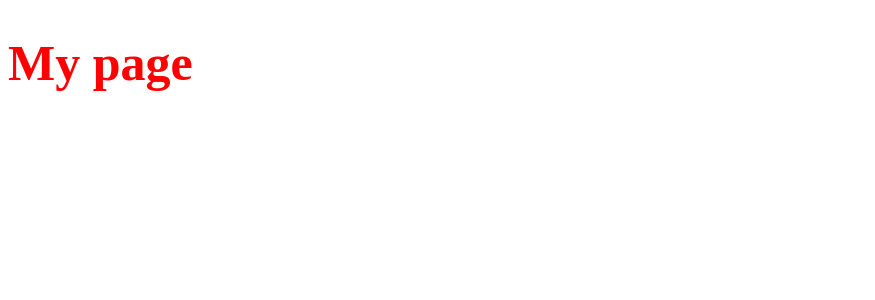
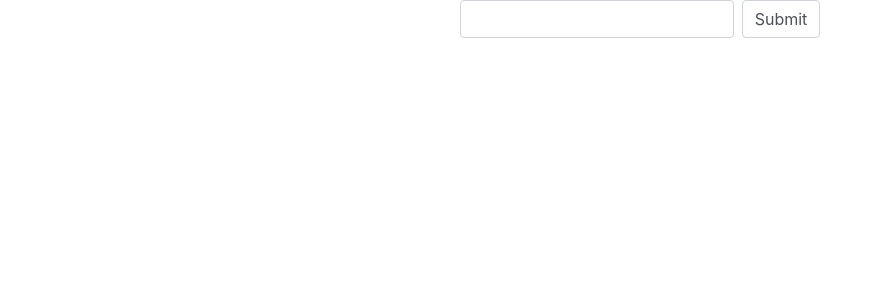
Before and after one commit to pozymasika/imdb-list-saver, a Next.js app: page / in a window 1280 px wide. Shown: the top 300 px of the page, without its empty margins (0-875 px from the left). Built offline with nearby package versions, Linux system fonts and the light colour scheme.

Commit message:
setup seketon + basic functionality

```diff
--- /dev/null
+++ b/components/SearchForm.tsx
@@ -0,0 +1,129 @@
+import * as React from "react";
+import styled from "styled-components";
+import { IMDB_URL } from "../constants";
+import { ListData } from "../types";
+import { link } from "fs";
+
+type Props = {
+  className?: string;
+};
+
+function SearchForm({ className }: Props) {
+  const [isLoading, setLoading] = React.useState(false);
+  const [url, setUrl] = React.useState("");
+  const [data, setData] = React.useState<ListData | undefined>();
+
+  function onSubmit(evt: React.FormEvent<HTMLFormElement>) {
+    evt.preventDefault();
+    setLoading(true);
+    const parsedUrl = new URL(url);
+    console.log("parsed: ", parsedUrl);
+    if (parsedUrl.origin !== IMDB_URL) {
+      return false;
+    }
+
+    const [_, listId] = parsedUrl.pathname
+      .substring(1, parsedUrl.pathname.length - 1)
+      .split("/");
+    console.log("listId: ", listId);
+    fetch(`/api/lists/${listId}`, {
+      method: "POST",
+    })
+      .then((resp) => {
+        return resp.json().then((data) => {
+          setData(data);
+          return data;
+        });
+      })
+      .finally(() => {
+        setLoading(false);
+      });
+  }
+
+  console.log("data", data);
+
+  return (
+    <div className={className}>
+      <form method="get" className="form-inline" onSubmit={onSubmit}>
+        <div className="form-group">
+          <label htmlFor="url" className="sr-only">
+            Url:
+          </label>
+          <input
+            type="text"
+            name="url"
+            onChange={(e) => setUrl(e.target.value)}
+            className="form-control"
+            disabled={isLoading}
+            id="url"
+          />
+        </div>
+        <div className="form-group ml-2">
+          <label htmlFor="submitBtn" className="sr-only">
+            Submit:
+          </label>
+          <input
+            type="submit"
+            className="form-control"
+            disabled={isLoading}
+            value={isLoading ? "Loading..." : "Submit"}
+            id="submitBtn"
+          />
+        </div>
+      </form>
+      {data ? (
+        <div className="mt-3">
+          <h2>{data.title}</h2>
+          <ul className="list-unstyled">
+            {data.items.map((item, idx) => (
+              <li className="media" key={"media-item-" + idx}>
+                <img src={item.image} alt={item.image} className="mr-3" />
+                <div className="media-body">
+                  <h2 className="title">
+                    {item.title} -{" "}
+                    <span className="text-muted">{item.year}</span>
+                  </h2>
+                  <div className="flex">
+                    <span className="rated">{item.rated}</span>
+                    <span className="runtime">{item.runtime}</span>
+                    <span className="genres">
+                      <ul className="list-unstyled">
+                        {item.genres.map((genre) => (
+                          <li className="badge">{genre}</li>
+                        ))}
+                      </ul>
+                    </span>
+                  </div>
+                  <div className="rating">{item.rating}</div>
+                  <p className="description">{item.description}</p>
+                  {item.directors && (
+                    <div className="directors">
+                      <p>Directors: </p>
+                      <ul className="list-unstyled">
+                        {item.directors.map((director) => (
+                          <li className="badge">{director}</li>
+                        ))}
+                      </ul>
+                    </div>
+                  )}
+                  {item.stars && (
+                    <div className="stars">
+                      <p>stars: </p>
+                      <ul className="list-unstyled">
+                        {item.stars.map((star) => (
+                          <li className="badge">{star}</li>
+                        ))}
+                      </ul>
+                    </div>
+                  )}
+                </div>
+              </li>
+            ))}
+          </ul>
+        </div>
+      ) : null}
+    </div>
+  );
+}
+
+export default styled(SearchForm)``;
--- /dev/null
+++ b/constants.ts
@@ -0,0 +1,2 @@
+export const IMDB_URL = "https://www.imdb.com";
+export const IMDB_BASE_LIST_URL = "https://www.imdb.com/list";
--- /dev/null
+++ b/pages/_app.tsx
@@ -0,0 +1,11 @@
+import * as React from "react";
+import "../styles/app.scss";
+
+type Props = {
+  Component: React.ComponentClass;
+  pageProps: any;
+};
+
+export default function MyApp({ Component, pageProps }: Props) {
+  return <Component {...pageProps} />;
+}
--- /dev/null
+++ b/pages/api/lists/[id].tsx
@@ -0,0 +1,66 @@
+import { NextApiResponse, NextApiRequest } from "next";
+import request from "request-promise";
+import cheerio from "cheerio";
+import { IMDB_BASE_LIST_URL, IMDB_URL } from "../../../constants";
+import { ListItem, ListData } from "../../../types";
+
+export default function (req: NextApiRequest, res: NextApiResponse) {
+  const {
+    query: { id },
+  } = req;
+  const url = IMDB_BASE_LIST_URL + `/${id}/`;
+  request
+    .get(url, {
+      headers: {
+        Origin: IMDB_URL,
+      },
+    })
+    .then(
+      (html: string) => {
+        const $ = cheerio.load(html);
+        const listTitle = $("#pagecontent h1.header.list-name").text();
+        let listData: ListData = {
+          title: listTitle,
+          items: [],
+        };
+        $(".lister > .lister-list .lister-item").each((idx, el) => {
+          let rating = parseFloat(
+            $(".lister-item-content span.ipl-rating-star__rating", el).text()
+          );
+          // we get text like this:
+          // \n Director:\nStanley Kubrick\n | \n    Stars:\nMalcolm McDowell, \nPatrick Magee, \nMichael Bates, \nWarren Clarke\n
+          // so we just manipulate it to get directors and stars
+          const directorAndStarsText = $(
+            ".lister-item-content .ratings-metascore",
+            el
+          )
+            .next()
+            .next()
+            .text();
+          const [directors, stars] = directorAndStarsText.split("|");
+          let movieData = {
+            title: $(".lister-item-header a", el).text(),
+            year: $(".lister-item-header > .lister-item-year", el).text(),
+            rated: $(".lister-item-content .certificate", el).text(),
+            runtime: $(".lister-item-content .runtime", el).text(),
+            genres: $(".lister-item-content .genre", el).text().split(","),
+            rating: rating > 10 ? (rating / 100) * 10 : rating,
+            metascore: $(
+              ".lister-item-content .metascore.favorable",
+              el
+            ).text(),
+            description: $(".lister-item-content .ratings-metascore", el)
+              .next()
+              .text(),
+            directors: directors?.split(":")[1]?.split(","),
+            stars: stars?.split(":")[1]?.split(","),
+            // the image is lazyloaded, real image is in loadlate attr
+            image: $(".lister-item-image img", el).attr("loadlate"),
+          };
+          listData.items.push(movieData);
+        });
+        return res.status(200).json(listData);
+      },
+      (error) => res.status(error.statusCode).json({ error })
+    );
+}
--- a/pages/index.tsx
+++ b/pages/index.tsx
@@ -1,10 +1,15 @@
-import styled from 'styled-components'
-
-const Title = styled.h1`
-  color: red;
-  font-size: 50px;
-`
+import Head from "next/head";
+import SearchForm from "../components/SearchForm";
 
 export default function Home() {
-  return <Title>My page</Title>
+  return (
+    <div className="container">
+      <Head>
+        <title> IMDb List Exporter </title>
+      </Head>
+      <div className="row justify-content-center">
+        <SearchForm />
+      </div>
+    </div>
+  );
 }
--- /dev/null
+++ b/styles/app.scss
@@ -0,0 +1 @@
+@import "./bootstrap.scss";
--- /dev/null
+++ b/styles/bootstrap.scss
@@ -0,0 +1,17 @@
+// required
+@import "../node_modules/bootstrap/scss/functions";
+@import "../node_modules/bootstrap/scss/variables";
+@import "../node_modules/bootstrap/scss/mixins";
+
+// optional
+@import "../node_modules/bootstrap/scss/reboot";
+@import "../node_modules/bootstrap/scss/type";
+@import "../node_modules/bootstrap/scss/images";
+@import "../node_modules/bootstrap/scss/code";
+@import "../node_modules/bootstrap/scss/grid";
+@import "../node_modules/bootstrap/scss/forms";
+@import "../node_modules/bootstrap/scss/card";
+@import "../node_modules/bootstrap/scss/media";
+@import "../node_modules/bootstrap/scss/utilities/flex";
+@import "../node_modules/bootstrap/scss/utilities/screenreaders";
+@import "../node_modules/bootstrap/scss/utilities/spacing";
--- /dev/null
+++ b/types.ts
@@ -0,0 +1,18 @@
+export interface ListData {
+  title: string;
+  items: ListItem[];
+}
+
+export interface ListItem {
+  title: string;
+  year: string;
+  runtime: string;
+  directors?: string[];
+  genres: string[];
+  metascore: string;
+  rating: number;
+  rated?: string;
+  stars?: string[];
+  image?: string;
+  description: string;
+}
```
Also changed, not shown: package.json (+7 -0 lines), 2 other files (tests, documents, lock files or other folders).
